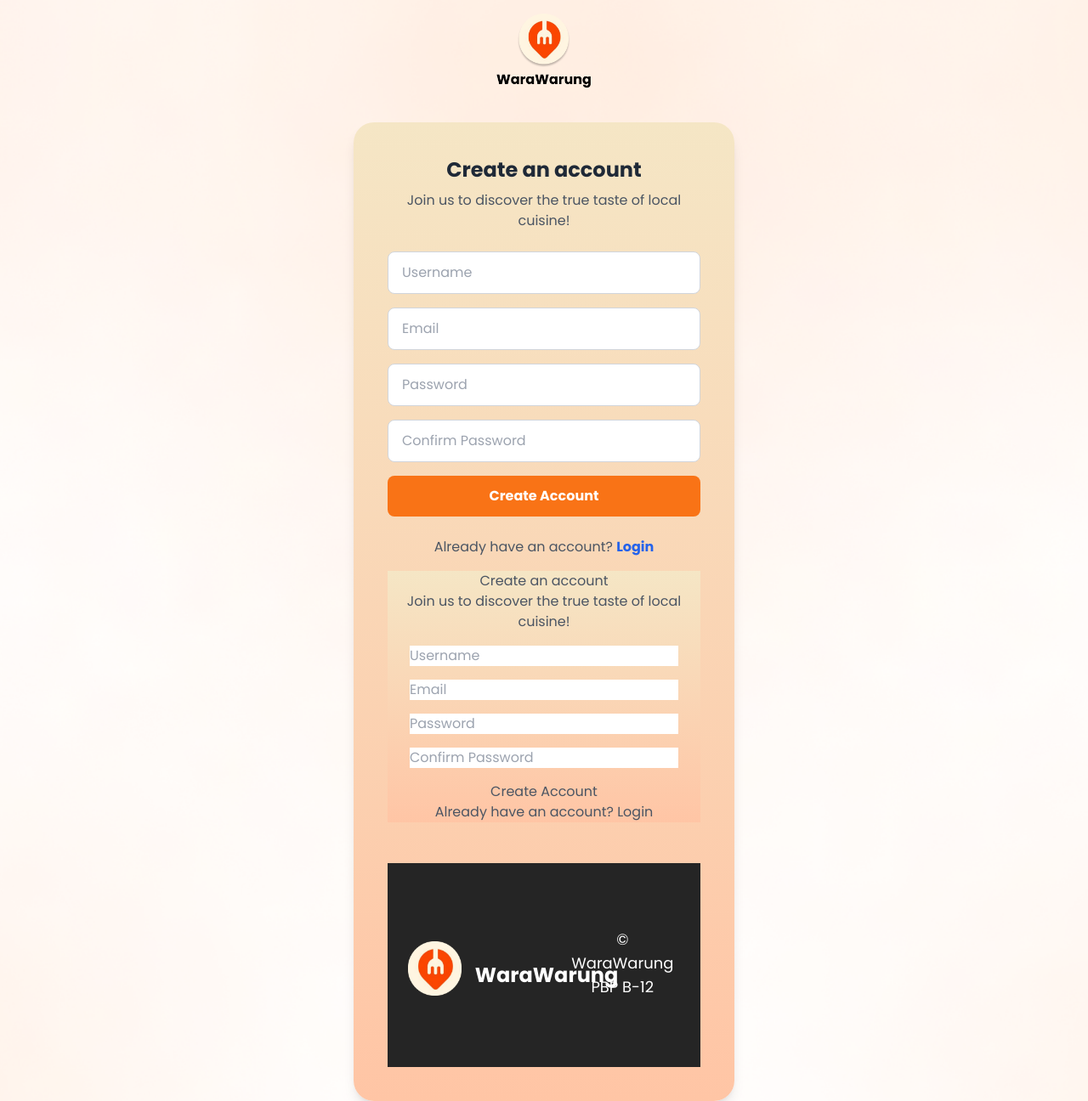
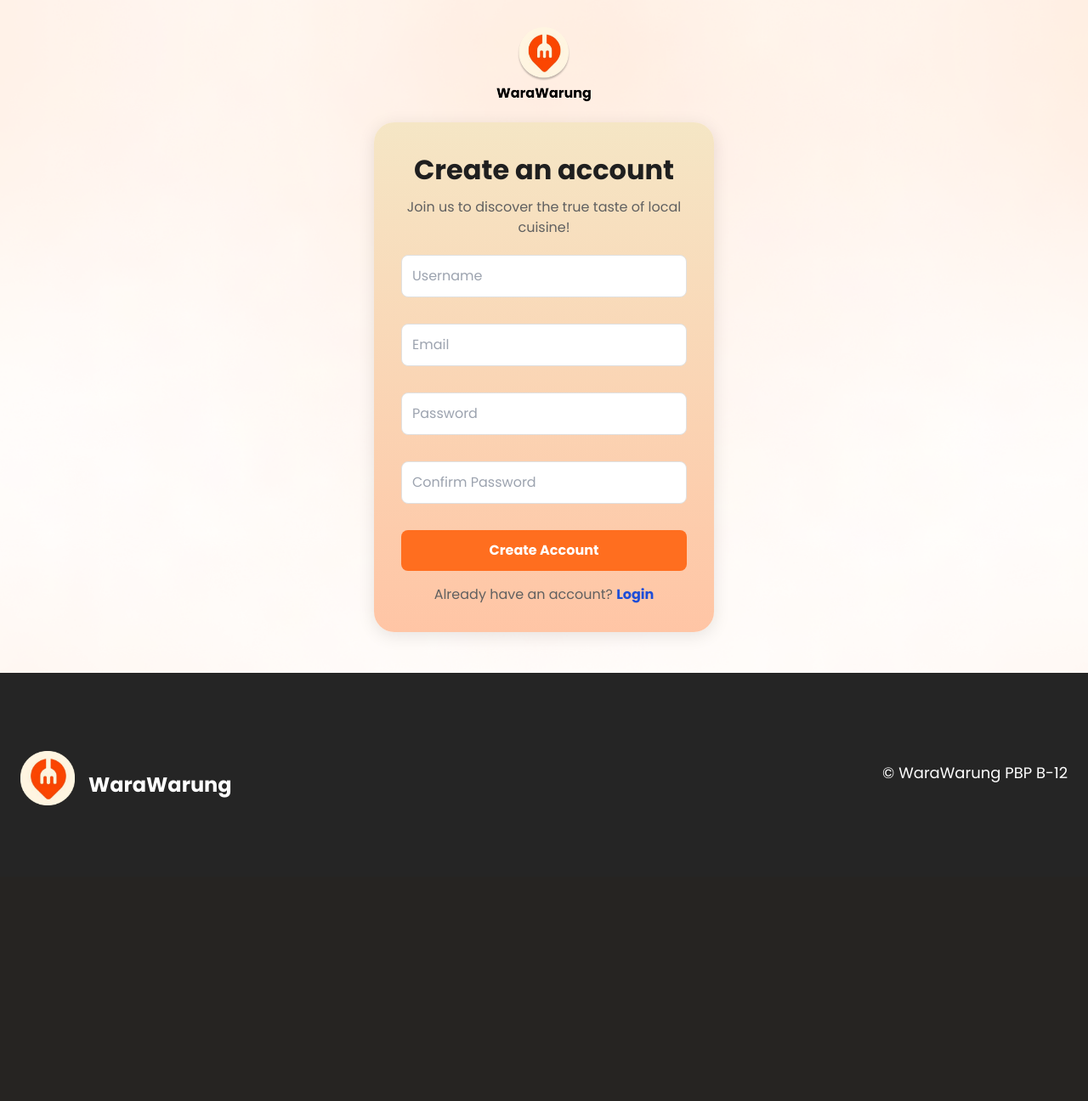
Before and after one commit to PBP-B12/wara-warung, a Django app: page /register/ in a window 1280 px wide. Shown: the whole page at 85% size. After the commit the page ends 948 px from the top, so only its background shows below. Run offline with Django 5.2, Linux system fonts and the light colour scheme; some libraries are stand-ins or nearby versions.

Commit message:
revise after pull main

```diff
--- a/auth_app/templates/register.html
+++ b/auth_app/templates/register.html
@@ -15,83 +15,97 @@
     <style>
       body {
         background-image: url("{% static 'images/background02.png' %}");
-        background-size: cover;
-        background-position: center;
-        background-repeat: no-repeat;
+        background-size: cover; /* Agar gambar memenuhi seluruh halaman */
+        background-position: center; /* Menempatkan gambar di tengah */
+        background-repeat: no-repeat; /* Mencegah pengulangan gambar */
         font-family: 'Poppins', sans-serif;
-        min-height: 100vh;
+        min-height: 100vh; /* Pastikan halaman setinggi viewport */
+        margin: 0;
       }
+
       .form-container {
         background: linear-gradient(180deg, #F5E6C5 0%, #FFC5A5 100%);
+        border-radius: 24px;
+        padding: 2rem;
+        box-shadow: 0px 4px 20px rgba(0, 0, 0, 0.1);
+        max-width: 400px;
+        width: 100%;
+      }
+
+      .form-title {
+        font-size: 2rem;
+        font-weight: bold;
+        text-align: center;
+        color: #1F1F1F;
+        margin-bottom: 8px;
+      }
+
+      .form-subtitle {
+        font-size: 1rem;
+        text-align: center;
+        color: #606060;
+        margin-bottom: 20px;
+      }
+
+      .form-input {
+        width: 100%;
+        padding: 12px;
+        border-radius: 8px;
+        border: 1px solid #E0E0E0;
+        margin-bottom: 15px;
+        background-color: white;
+        font-size: 1rem;
+        color: #1F1F1F;
+        transition: all 0.3s ease;
+      }
+
+      .form-input:focus {
+        outline: none;
+        box-shadow: 0 0 3px rgba(0, 0, 0, 0.5); /* Efek glowing saat focus */
+      }
+
+      .register-button {
+        width: 100%;
+        background-color: #FF6E1F;
+        color: white;
+        font-weight: bold;
+        padding: 12px;
+        border-radius: 8px;
+        cursor: pointer;
+        text-align: center;
+        transition: background-color 0.3s ease, transform 0.2s ease;
+        font-size: 1rem;
+      }
+
+      .register-button:hover {
+        background-color: #FF9D6B;
+        transform: translateY(-2px); /* Efek hover untuk membuat tombol sedikit naik */
+        box-shadow: 0 4px 10px rgba(0, 0, 0, 0.1); /* Efek bayangan pada hover */
+      }
+
+      .login-link {
+        text-align: center;
+        margin-top: 1rem;
+        color: #606060;
+      }
+
+      .login-link a {
+        color: #1D4ED8; /* Warna biru untuk link */
+        font-weight: bold;
+        text-decoration: none;
+        transition: color 0.3s ease, text-decoration 0.3s ease;
+      }
+
+      .login-link a:hover {
+        color: #3B82F6; /* Warna biru lebih terang saat di-hover */
+        text-decoration: underline; /* Menambahkan underline saat hover */
       }
     </style>
   </head>
-  <body class="flex flex-col items-center justify-center p-4 md:p-0">
-
-    <!-- Logo Section -->
-    <div class="flex justify-center mt-8 md:mt-4">
-      <img src="{% static 'images/logo002.png' %}" alt="Logo" class="w-20 h-auto md:w-28">
+  <body>
+    <div class="flex justify-center mt-8"> <!-- Kurangi margin top pada logo -->
+      <img src="{% static 'images/logo002.png' %}" alt="Logo" class="w-28 h-auto"> <!-- Ukuran logo disesuaikan -->
     </div>
-
-    <!-- Form Container -->
-    <div class="form-container p-6 md:p-8 lg:p-10 rounded-3xl shadow-lg max-w-xs md:max-w-md w-full mt-4 md:mt-8">
-      <h2 class="text-2xl font-bold text-center text-gray-800 mb-2">Create an account</h2>
-      <p class="text-center text-gray-600 mb-6">Join us to discover the true taste of local cuisine!</p>
-
-      <!-- Display error messages -->
-      {% if messages %}
-        <div>
-          {% for message in messages %}
-            <div class="bg-red-100 border border-red-400 text-red-700 px-4 py-2 rounded mt-4 text-center">
-              {{ message }}
-            </div>
-          {% endfor %}
-        </div>
-      {% endif %}
-
-      <!-- Register Form -->
-      <form method="POST" class="space-y-4">
-        {% csrf_token %}
-
-        <!-- Username Input -->
-        <div>
-          <input type="text" name="username" class="form-input block w-full py-3 px-4 rounded-lg border border-gray-300 focus:outline-none focus:ring-2 focus:ring-orange-400" placeholder="Username" required>
-          {% if form.username.errors %}
-            <p class="text-red-600 text-sm mt-1">{{ form.username.errors.0 }}</p>
-          {% endif %}
-        </div>
-
-        <!-- Email Input -->
-        <div>
-          <input type="email" name="email" class="form-input block w-full py-3 px-4 rounded-lg border border-gray-300 focus:outline-none focus:ring-2 focus:ring-orange-400" placeholder="Email" required>
-          {% if form.email.errors %}
-            <p class="text-red-600 text-sm mt-1">{{ form.email.errors.0 }}</p>
-          {% endif %}
-        </div>
-
-        <!-- Password Input -->
-        <div>
-          <input type="password" name="password1" class="form-input block w-full py-3 px-4 rounded-lg border border-gray-300 focus:outline-none focus:ring-2 focus:ring-orange-400" placeholder="Password" required>
-          {% if form.password1.errors %}
-            <p class="text-red-600 text-sm mt-1">{{ form.password1.errors.0 }}</p>
-          {% endif %}
-        </div>
-
-        <!-- Password Confirmation Input -->
-        <div>
-          <input type="password" name="password2" class="form-input block w-full py-3 px-4 rounded-lg border border-gray-300 focus:outline-none focus:ring-2 focus:ring-orange-400" placeholder="Confirm Password" required>
-          {% if form.password2.errors %}
-            <p class="text-red-600 text-sm mt-1">{{ form.password2.errors.0 }}</p>
-          {% endif %}
-        </div>
-
-        <!-- Register Button -->
-        <button type="submit" class="register-button w-full bg-orange-500 text-white font-bold py-3 rounded-lg hover:bg-orange-400 transition ease-in-out duration-300">Create Account</button>
-      </form>
-
-      <!-- Login Link -->
-      <div class="text-center text-gray-600 mt-6">
-        Already have an account? <a href="{% url 'auth_app:login' %}" class="text-blue-600 font-bold hover:text-blue-800">Login</a>
 
     <!-- Hapus min-h-screen untuk menghindari terlalu banyak ruang vertikal -->
     <div class="flex items-center justify-center mt-4"> <!-- Tambahkan margin top kecil di form -->
--- a/auth_app/urls.py
+++ b/auth_app/urls.py
@@ -8,5 +8,4 @@ urlpatterns = [
     path('login/', views.login_view, name='login'),
     path('logout/', views.logout_view, name='logout'),
     path('register/', views.register_view, name='register'),
-    path('profile/', views.profile_view, name='profile'),
-]
+    ]
--- a/auth_app/views.py
+++ b/auth_app/views.py
@@ -1,27 +1,31 @@
 from django.shortcuts import render, redirect
 from django.contrib.auth import login, logout, authenticate
 from django.contrib.auth.decorators import login_required
-from .forms import UserRegisterForm
-from .models import Profile
+from auth_app.forms import UserRegisterForm
+from auth_app.models import Profile
 from django.contrib.auth.forms import AuthenticationForm
+from django.contrib import messages
+from django.contrib.auth.forms import UserCreationForm
+
+
 
 def main_view(request):
-    return render(request, 'main.html')
+    return render(request, 'homepage.html')
 
 def register_view(request):
     if request.method == 'POST':
         form = UserRegisterForm(request.POST)
         if form.is_valid():
-            user = form.save()
-
-            # Buat profil jika belum ada
-            Profile.objects.get_or_create(user=user)
-
-            # Login pengguna setelah registrasi berhasil
-            login(request, user)
-            return redirect('auth_app:login')  # Gunakan namespace jika ada
+            form.save()
+            username = form.cleaned_data.get('username')
+            messages.success(request, f'Akun untuk {username} berhasil dibuat!')
+            return redirect('auth_app:login')  # Ubah dengan URL login Anda
+        else:
+            # Jika form tidak valid, pesan kesalahan akan ditampilkan di template
+            messages.error(request, 'Pendaftaran gagal. Silakan periksa kesalahan di bawah ini.')
     else:
         form = UserRegisterForm()
+
     return render(request, 'register.html', {'form': form})
 
 def login_view(request):
@@ -33,18 +37,18 @@ def login_view(request):
             user = authenticate(request, username=username, password=password)
             if user is not None:
                 login(request, user)
-                return redirect('auth_app:main')  # Arahkan ke halaman utama setelah login
+                return redirect('auth_app:main')  # Redirect to the main page after login
             else:
-                form.add_error(None, 'Invalid username or password')
+                messages.error(request, 'Invalid username or password. Please try again.')
+        else:
+            messages.error(request, 'Invalid login details. Please check your username and password.')
     else:
         form = AuthenticationForm()
+
     return render(request, 'login.html', {'form': form})
+
 
 @login_required
 def logout_view(request):
     logout(request)
     return redirect('auth_app:main')  # Gunakan namespace jika ada
-
-@login_required
-def profile_view(request):
-    return render(request, 'profile.html', {'user': request.user})
--- a/user_dashboard/forms.py
+++ b/user_dashboard/forms.py
@@ -6,8 +6,3 @@ class EditUserProfileForm(forms.ModelForm):
     class Meta:
         model = UserEntry
         fields = ['email', 'phone_number', 'address', 'date_of_birth']
-
-class EditUsernameForm(forms.ModelForm):
-    class Meta:
-        model = User
-        fields = ['username']
--- a/user_dashboard/views.py
+++ b/user_dashboard/views.py
@@ -1,8 +1,5 @@
 from django.http import JsonResponse, HttpResponseRedirect
 from django.shortcuts import render, get_object_or_404
-from django.urls import reverse
-from django.views.decorators.csrf import csrf_exempt
-from django.views.decorators.http import require_POST
 from django.contrib.auth.decorators import login_required
 from django.contrib.auth.models import User
 from django.contrib.auth import logout
```
Also changed, not shown: auth_app/signals.py (+0 -13 lines), auth_app/templates/login.html (+9 -35 lines), ratereview/migrations/0001_initial.py (added), ratereview/migrations/__init__.py (added).
